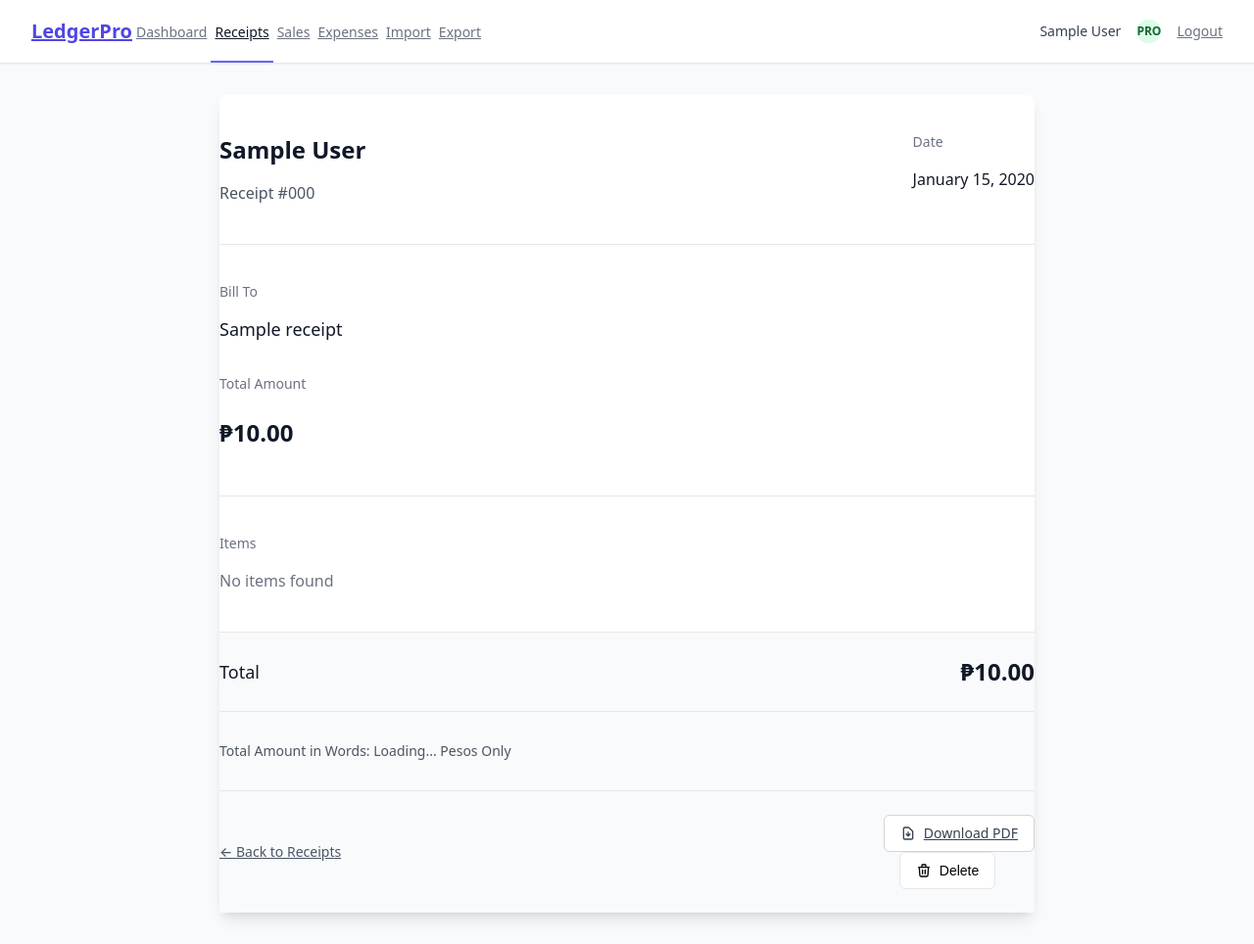
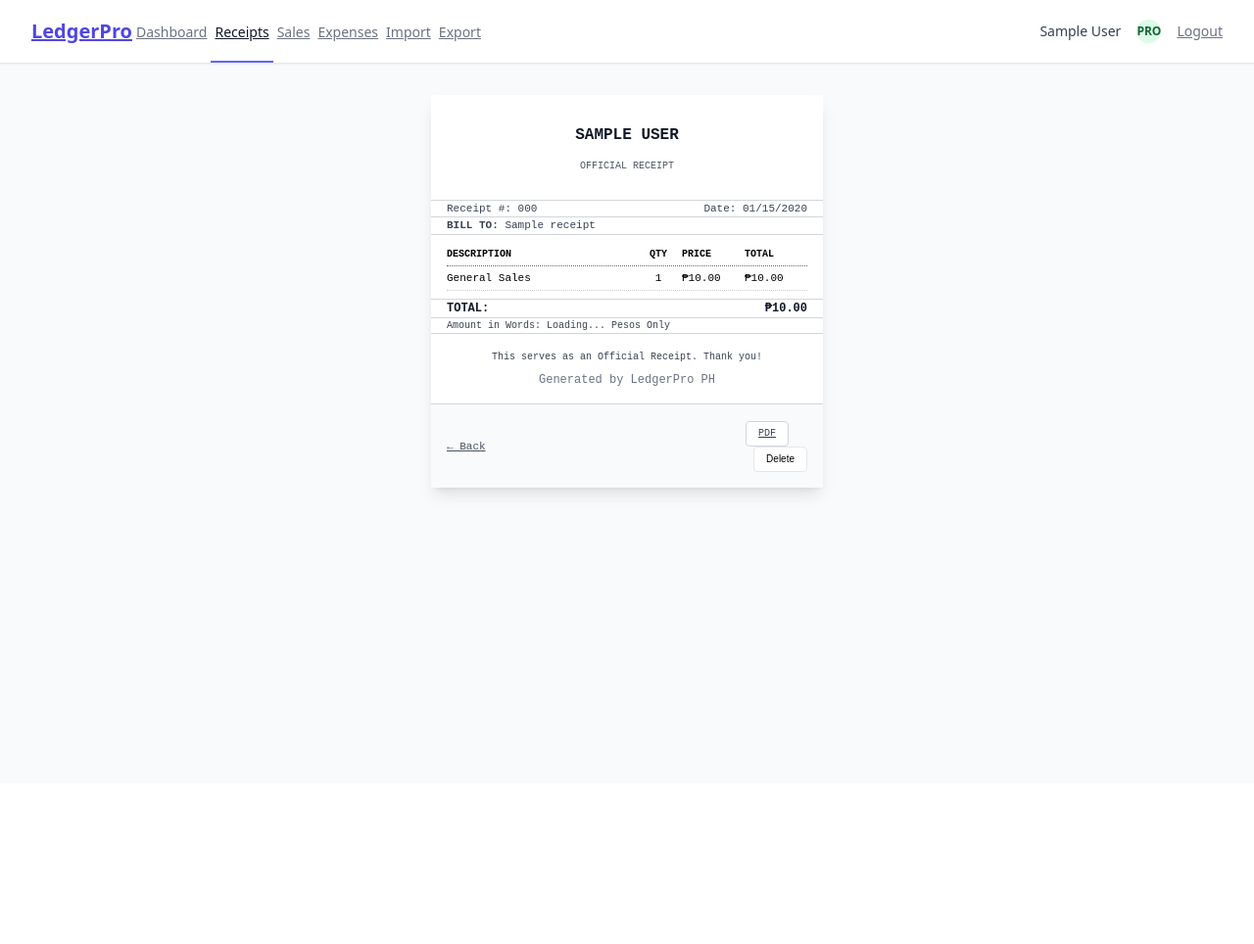
Before and after one commit to ewitgtav-lab/ledgerpro-ph, a Flask app: page /receipts/1 in a window 1280 px wide. Shown: the whole page at 98% size. After the commit the page ends 510 px from the top, so only its background shows below. Run offline with Flask 3, Linux system fonts and the light colour scheme; a user stored in the database is signed in; tables that the repository leaves empty hold one stand-in row (values such as "Sample post"); some libraries are stand-ins or nearby versions.

Commit message:
Fixed receipt layout and added amount in words

```diff
--- a/app.py
+++ b/app.py
@@ -261,6 +261,32 @@ def create_app():
     @login_required
     def view_receipt(id):
         receipt = Receipt.query.filter_by(id=id, user_id=current_user.id).first_or_404()
+
+        # Handle items data - ensure it's always valid
+        try:
+            items = json.loads(receipt.items) if receipt.items else []
+            # If no items, create a default "General Sales" item
+            if not items:
+                default_item = {
+                    'name': 'General Sales',
+                    'price': receipt.total_amount,
+                    'quantity': 1
+                }
+                items = [default_item]
+                # Update the receipt with the default item
+                receipt.items = json.dumps(items)
+                db.session.commit()
+        except (json.JSONDecodeError, TypeError):
+            # Create default item if JSON is invalid
+            default_item = {
+                'name': 'General Sales',
+                'price': receipt.total_amount,
+                'quantity': 1
+            }
+            items = [default_item]
+            receipt.items = json.dumps(items)
+            db.session.commit()
+
         return render_template('receipts/view.html', receipt=receipt)
 
     @app.route('/receipts/<int:id>/pdf')
--- a/templates/receipts/view.html
+++ b/templates/receipts/view.html
@@ -3,91 +3,99 @@
 {% block title %}Receipt {{ receipt.receipt_number }} - LedgerPro{% endblock %}
 
 {% block auth_content %}
-<div class="max-w-4xl mx-auto px-4 sm:px-6 lg:px-8 py-8">
-    <div class="bg-white shadow-lg rounded-lg">
-        <!-- Receipt Header -->
-        <div class="px-8 py-6 border-b border-gray-200">
-            <div class="flex justify-between items-start">
-                <div>
-                    <h1 class="text-2xl font-bold text-gray-900">{{ current_user.shop_name }}</h1>
-                    <p class="text-gray-600 mt-1">Receipt #{{ receipt.receipt_number }}</p>
+<div class="max-w-2xl mx-auto px-4 sm:px-6 lg:px-8 py-8">
+    <!-- Thermal Receipt Style Container -->
+    <div class="bg-white shadow-lg" style="max-width: 400px; margin: 0 auto; font-family: 'Courier New', monospace;">
+
+        <!-- Header Section -->
+        <div class="text-center py-4 border-b border-gray-300">
+            <h1 class="text-lg font-bold text-gray-900" style="font-size: 16px; margin-bottom: 4px;">
+                {{ current_user.shop_name.upper() }}
+            </h1>
+            <p class="text-xs text-gray-600" style="font-size: 10px;">OFFICIAL RECEIPT</p>
         </div>
-                <div class="text-right">
-                    <p class="text-sm text-gray-500">Date</p>
-                    <p class="text-gray-900">{{ receipt.created_at.strftime('%B %d, %Y') }}</p>
-                </div>
+
+        <!-- Receipt Number and Date -->
+        <div class="py-3 px-4 border-b border-gray-300" style="font-size: 11px;">
+            <div class="flex justify-between">
+                <span class="text-gray-700">Receipt #: {{ receipt.receipt_number }}</span>
+                <span class="text-gray-700">Date: {{ receipt.created_at.strftime('%m/%d/%Y') }}</span>
             </div>
         </div>
 
-        <!-- Customer Info -->
-        <div class="px-8 py-6 border-b border-gray-200">
-            <div class="grid grid-cols-2 gap-6">
-                <div>
-                    <h3 class="text-sm font-medium text-gray-500 uppercase tracking-wide">Bill To</h3>
-                    <p class="mt-1 text-lg font-medium text-gray-900">{{ receipt.customer_name }}</p>
-                </div>
-                <div class="text-right">
-                    <p class="text-sm text-gray-500">Total Amount</p>
-                    <p class="text-2xl font-bold text-gray-900">₱{{ "%.2f"|format(receipt.total_amount) }}</p>
-                </div>
+        <!-- Customer Information -->
+        <div class="py-3 px-4 border-b border-gray-300" style="font-size: 11px;">
+            <div class="text-gray-700">
+                <span class="font-semibold uppercase">BILL TO:</span> {{ receipt.customer_name }}
             </div>
         </div>
 
-        <!-- Items -->
-        <div class="px-8 py-6 border-b border-gray-200">
-            <h3 class="text-sm font-medium text-gray-500 uppercase tracking-wide mb-4">Items</h3>
-            <div class="space-y-3">
+        <!-- Items Table -->
+        <div class="py-2 px-4 border-b border-gray-300">
+            <!-- Table Headers -->
+            <div class="flex justify-between py-1" style="font-size: 10px; font-weight: bold; border-bottom: 1px dotted #666;">
+                <span class="flex-1">DESCRIPTION</span>
+                <span class="w-12 text-center">QTY</span>
+                <span class="w-16 text-right">PRICE</span>
+                <span class="w-16 text-right">TOTAL</span>
+            </div>
+
+            <!-- Table Items -->
             {% set items = receipt.items | from_json %}
             {% if items and items|length > 0 %}
                 {% for item in items %}
-                    <div class="flex justify-between items-center py-2">
-                        <div class="flex-1">
-                            <p class="text-gray-900 font-medium">{{ item.name }}</p>
-                            <p class="text-sm text-gray-500">₱{{ "%.2f"|format(item.price) }} × {{ item.quantity }}</p>
-                        </div>
-                        <p class="text-gray-900 font-medium">₱{{ "%.2f"|format(item.price * item.quantity) }}</p>
+                <div class="flex justify-between py-1" style="font-size: 11px; border-bottom: 1px dotted #ccc;">
+                    <span class="flex-1">{{ item.name }}</span>
+                    <span class="w-12 text-center">{{ item.quantity }}</span>
+                    <span class="w-16 text-right">₱{{ "%.2f"|format(item.price) }}</span>
+                    <span class="w-16 text-right">₱{{ "%.2f"|format(item.price * item.quantity) }}</span>
                 </div>
                 {% endfor %}
             {% else %}
-                    <p class="text-gray-500">No items found</p>
+                <div class="text-center py-2 text-gray-500" style="font-size: 11px;">
+                    No items found
+                </div>
             {% endif %}
         </div>
-        </div>
 
-        <!-- Total -->
-        <div class="px-8 py-6 bg-gray-50">
-            <div class="flex justify-between items-center">
-                <span class="text-lg font-medium text-gray-900">Total</span>
-                <span class="text-2xl font-bold text-gray-900">₱{{ "%.2f"|format(receipt.total_amount) }}</span>
+        <!-- Total Section -->
+        <div class="py-3 px-4 border-b border-gray-300">
+            <div class="flex justify-between items-center" style="font-size: 12px; font-weight: bold;">
+                <span class="text-gray-900">TOTAL:</span>
+                <span class="text-gray-900">₱{{ "%.2f"|format(receipt.total_amount) }}</span>
             </div>
         </div>
 
         <!-- Amount in Words -->
-        <div class="px-8 py-4 bg-gray-50 border-t border-gray-200" data-total="{{ receipt.total_amount }}">
-            <p class="text-sm text-gray-600 italic">
-                Total Amount in Words: <span id="amount-in-words">Loading...</span> Pesos Only
-            </p>
+        <div class="py-3 px-4 border-b border-gray-300" data-total="{{ receipt.total_amount }}">
+            <div class="text-gray-700 italic" style="font-size: 10px;">
+                Amount in Words: <span id="amount-in-words">Loading...</span> Pesos Only
+            </div>
         </div>
 
-        <!-- Actions -->
-        <div class="px-8 py-6 bg-gray-50 border-t border-gray-200">
+        <!-- Footer -->
+        <div class="py-4 px-4 text-center" style="font-size: 10px;">
+            <div class="text-gray-700 mb-2">
+                This serves as an Official Receipt. Thank you!
+            </div>
+            <div class="text-gray-500 text-xs">
+                Generated by LedgerPro PH
+            </div>
+        </div>
+
+        <!-- Action Buttons -->
+        <div class="py-4 px-4 border-t border-gray-300 bg-gray-50">
             <div class="flex justify-between items-center">
-                <a href="{{ url_for('receipts_list') }}" class="text-gray-600 hover:text-gray-900 text-sm font-medium">
-                    ← Back to Receipts
+                <a href="{{ url_for('receipts_list') }}" class="text-gray-600 hover:text-gray-900 text-sm" style="font-size: 11px;">
+                    ← Back
                 </a>
-                <div class="space-x-4">
-                    <a href="{{ url_for('receipt_pdf', id=receipt.id) }}" class="inline-flex items-center px-4 py-2 border border-gray-300 text-sm font-medium rounded-md text-gray-700 bg-white hover:bg-gray-50 focus:outline-none focus:ring-2 focus:ring-offset-2 focus:ring-indigo-500">
-                        <svg class="w-4 h-4 mr-2" fill="none" stroke="currentColor" viewBox="0 0 24 24">
-                            <path stroke-linecap="round" stroke-linejoin="round" stroke-width="2" d="M12 10v6m0 0l-3-3m3 3l3-3m2 8H7a2 2 0 01-2-2V5a2 2 0 012-2h5.586a1 1 0 01.707.293l5.414 5.414a1 1 0 01.293.707V19a2 2 0 01-2 2z"></path>
-                        </svg>
-                        Download PDF
+                <div class="space-x-2">
+                    <a href="{{ url_for('receipt_pdf', id=receipt.id) }}" class="inline-flex items-center px-3 py-1 border border-gray-300 text-xs font-medium rounded text-gray-700 bg-white hover:bg-gray-50" style="font-size: 10px;">
+                        PDF
                     </a>
-                    <form action="{{ url_for('delete_receipt', id=receipt.id) }}" method="POST" onsubmit="return confirm('Are you sure you want to delete this receipt?')" class="inline">
+                    <form action="{{ url_for('delete_receipt', id=receipt.id) }}" method="POST" onsubmit="return confirm('Delete this receipt?')" class="inline">
                         <input type="hidden" name="csrf_token" value="{{ csrf_token() }}">
-                        <button type="submit" class="inline-flex items-center px-4 py-2 border border-red-300 text-sm font-medium rounded-md text-red-700 bg-white hover:bg-red-50 focus:outline-none focus:ring-2 focus:ring-offset-2 focus:ring-red-500">
-                            <svg class="w-4 h-4 mr-2" fill="none" stroke="currentColor" viewBox="0 0 24 24">
-                                <path stroke-linecap="round" stroke-linejoin="round" stroke-width="2" d="M19 7l-.867 12.142A2 2 0 0116.138 21H7.862a2 2 0 01-1.995-1.858L5 7m5 4v6m4-6v6m1-10V4a1 1 0 00-1-1h-4a1 1 0 00-1 1v3M4 7h16"></path>
-                            </svg>
+                        <button type="submit" class="inline-flex items-center px-3 py-1 border border-red-300 text-xs font-medium rounded text-red-700 bg-white hover:bg-red-50" style="font-size: 10px;">
                             Delete
                         </button>
                     </form>
@@ -102,19 +110,13 @@
 <script>
 // Convert amount to words
 document.addEventListener('DOMContentLoaded', function() {
-    console.log('Amount in words script loaded');
-
     const amountContainer = document.querySelector('[data-total]');
     const amountInWordsElement = document.getElementById('amount-in-words');
 
-    console.log('Amount container:', amountContainer);
-    console.log('Amount in words element:', amountInWordsElement);
-
     if (amountContainer && amountInWordsElement) {
         const totalAmount = parseFloat(amountContainer.getAttribute('data-total'));
-        console.log('Total amount:', totalAmount);
 
-        // Simple number to words conversion
+        // Enhanced number to words conversion for Philippine business
         const numberToWords = function(num) {
             const ones = ['', 'One', 'Two', 'Three', 'Four', 'Five', 'Six', 'Seven', 'Eight', 'Nine'];
             const tens = ['', 'Twenty', 'Thirty', 'Forty', 'Fifty', 'Sixty', 'Seventy', 'Eighty', 'Ninety'];
@@ -124,16 +126,25 @@ document.addEventListener('DOMContentLoaded', function() {
 
             var words = '';
 
+            // Handle millions
+            if (num >= 1000000) {
+                words += Math.floor(num / 1000000) + ' Million ';
+                num = num % 1000000;
+            }
+
+            // Handle thousands
             if (num >= 1000) {
                 words += Math.floor(num / 1000) + ' Thousand ';
                 num = num % 1000;
             }
 
+            // Handle hundreds
             if (num >= 100) {
                 words += Math.floor(num / 100) + ' Hundred ';
                 num = num % 100;
             }
 
+            // Handle tens and ones
             if (num >= 20) {
                 words += tens[Math.floor(num / 10)] + ' ';
                 num = num % 10;
@@ -152,10 +163,7 @@ document.addEventListener('DOMContentLoaded', function() {
         };
 
         const words = numberToWords(Math.floor(totalAmount));
-        console.log('Words:', words);
         amountInWordsElement.textContent = words;
-    } else {
-        console.log('Elements not found');
     }
 });
 </script>
```
Lines whose indentation alone changed are shown as unchanged.
